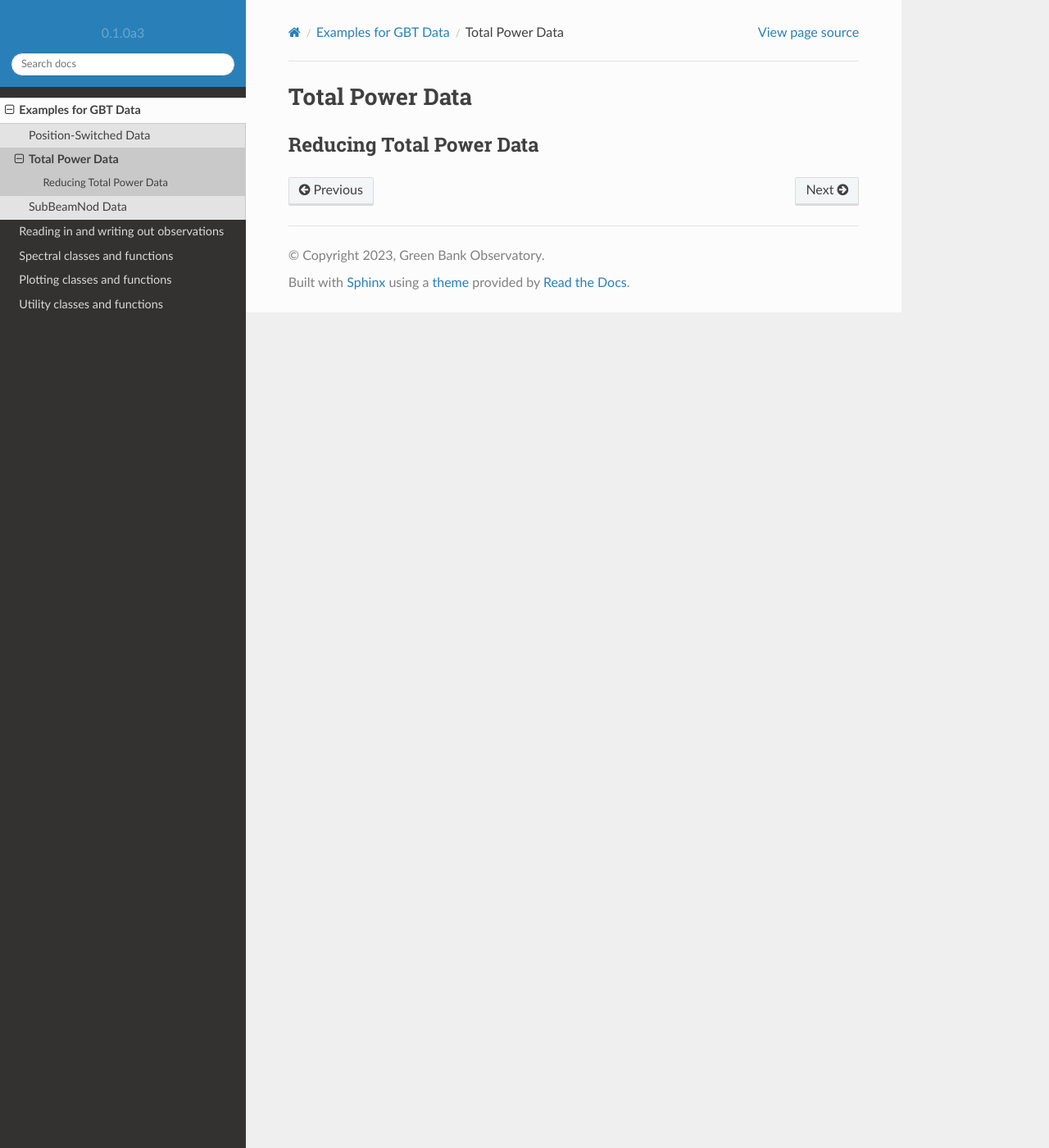
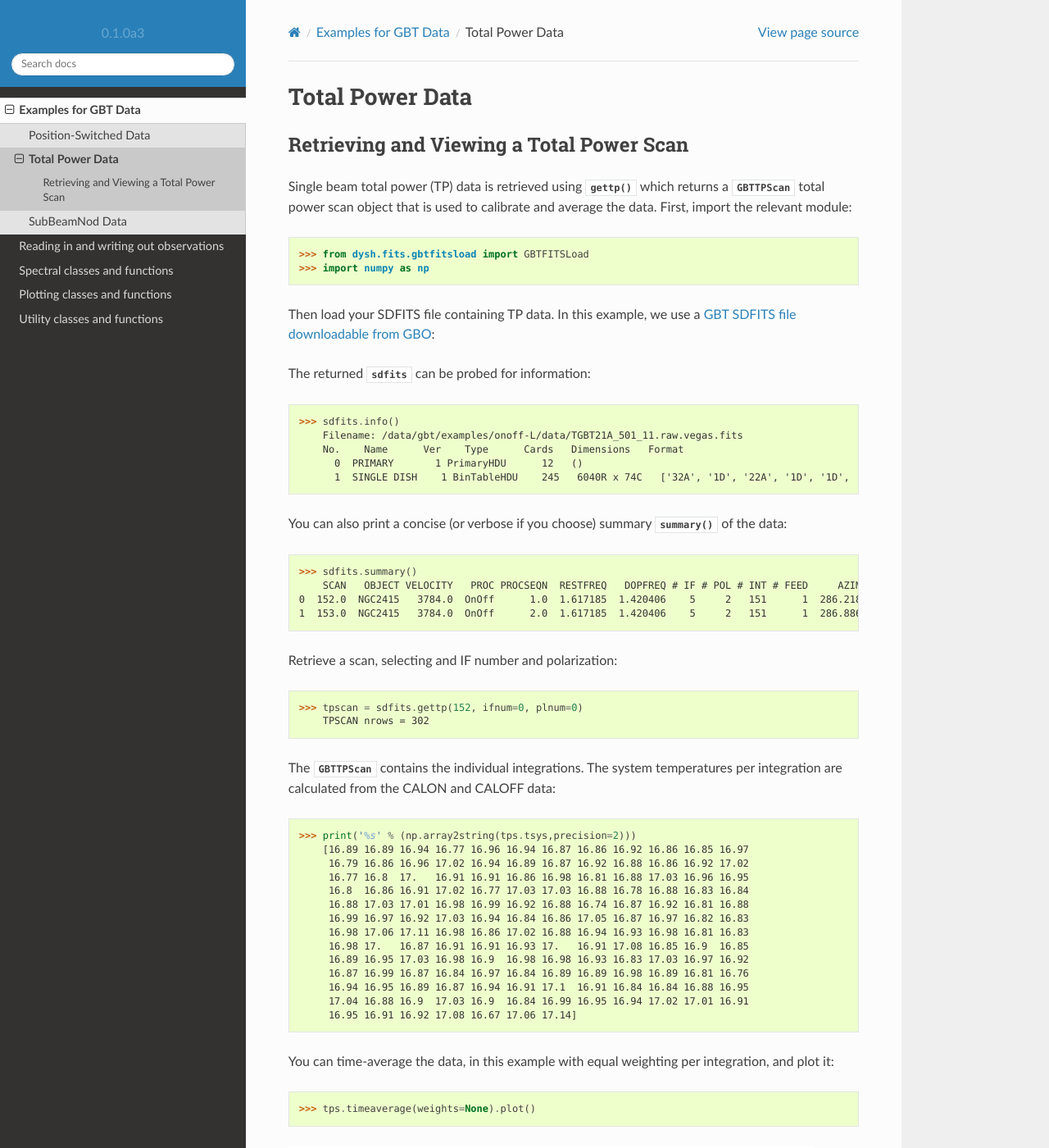
Before and after one commit to GreenBankObservatory/dysh, a Sphinx documentation site: the page built from docs/totalpower.rst, in a window 1280 px wide and 1400 px high. Shown: the whole window at 82% size. Built offline with Sphinx 7.4.7 and the Read the Docs theme 2.0.0, drawn with Linux system fonts in a browser that asks for light colours.

Commit message:
total power example

```diff
--- a/docs/totalpower.rst
+++ b/docs/totalpower.rst
@@ -2,5 +2,58 @@
 Total Power Data
 ****************
 
-Reducing Total Power Data
-=========================
+Retrieving and Viewing a Total Power Scan
+=========================================
+
+Single beam total power (TP) data is retrieved using :meth:`~dysh.fits.gbtfitsload.GBTFITSLoad.gettp` which returns a :class:`~dysh.spectra.scan.GBTTPScan` total power scan object that is used to calibrate and average the data.  First, import the relevant module::
+
+    >>> from dysh.fits.gbtfitsload import GBTFITSLoad
+    >>> import numpy as np
+
+..  (TODO need to replace fixed path with get_example_data() and explanation thereof)::
+
+Then load your SDFITS file containing TP data. In this example, we use a
+`GBT SDFITS file downloadable from GBO <http://www.gb.nrao.edu/dysh/example_data/onoff-L/data/TGBT21A_501_11.raw.vegas.fits>`_::
+
+The returned `sdfits` can be probed for information::
+
+    >>> sdfits.info()
+        Filename: /data/gbt/examples/onoff-L/data/TGBT21A_501_11.raw.vegas.fits
+        No.    Name      Ver    Type      Cards   Dimensions   Format
+          0  PRIMARY       1 PrimaryHDU      12   ()
+          1  SINGLE DISH    1 BinTableHDU    245   6040R x 74C   ['32A', '1D', '22A', '1D', '1D', '1D', '32768E', '16A', '6A', '8A', '1D', '1D', '1D', '4A', '1D', '4A', '1D', '1I', '32A', '32A', '1J', '32A', '16A', '1E', '8A', '1D', '1D', '1D', '1D', '1D', '1D', '1D', '1D', '1D', '1D', '1D', '1D', '8A', '1D', '1D', '12A', '1I', '1I', '1D', '1D', '1I', '1A', '1I', '1I', '16A', '16A', '1J', '1J', '22A', '1D', '1D', '1I', '1A', '1D', '1E', '1D', '1D', '1D', '1D', '1D', '1A', '1A', '8A', '1E', '1E', '16A', '1I', '1I', '1I']
+
+You can also print a concise (or verbose if you choose) summary :meth:`~dysh.fits.gbtfitsload.GBTFITSLoad.summary` of the data::
+
+    >>> sdfits.summary()
+        SCAN   OBJECT VELOCITY   PROC PROCSEQN  RESTFREQ   DOPFREQ # IF # POL # INT # FEED     AZIMUTH   ELEVATIO
+    0  152.0  NGC2415   3784.0  OnOff      1.0  1.617185  1.420406    5     2   151      1  286.218008   41.62843
+    1  153.0  NGC2415   3784.0  OnOff      2.0  1.617185  1.420406    5     2   151      1  286.886521  41.118134
+
+Retrieve a scan, selecting and IF number and polarization::
+
+    >>> tpscan = sdfits.gettp(152, ifnum=0, plnum=0)
+        TPSCAN nrows = 302
+
+The `~dysh.spectra.scan.GBTTPScan` contains the individual integrations.  The system temperatures per integration are calculated from the CALON and CALOFF data::
+
+    >>> print('%s' % (np.array2string(tps.tsys,precision=2)))
+        [16.89 16.89 16.94 16.77 16.96 16.94 16.87 16.86 16.92 16.86 16.85 16.97
+         16.79 16.86 16.96 17.02 16.94 16.89 16.87 16.92 16.88 16.86 16.92 17.02
+         16.77 16.8  17.   16.91 16.91 16.86 16.98 16.81 16.88 17.03 16.96 16.95
+         16.8  16.86 16.91 17.02 16.77 17.03 17.03 16.88 16.78 16.88 16.83 16.84
+         16.88 17.03 17.01 16.98 16.99 16.92 16.88 16.74 16.87 16.92 16.81 16.88
+         16.99 16.97 16.92 17.03 16.94 16.84 16.86 17.05 16.87 16.97 16.82 16.83
+         16.98 17.06 17.11 16.98 16.86 17.02 16.88 16.94 16.93 16.98 16.81 16.83
+         16.98 17.   16.87 16.91 16.91 16.93 17.   16.91 17.08 16.85 16.9  16.85
+         16.89 16.95 17.03 16.98 16.9  16.98 16.98 16.93 16.83 17.03 16.97 16.92
+         16.87 16.99 16.87 16.84 16.97 16.84 16.89 16.89 16.98 16.89 16.81 16.76
+         16.94 16.95 16.89 16.87 16.94 16.91 17.1  16.91 16.84 16.84 16.88 16.95
+         17.04 16.88 16.9  17.03 16.9  16.84 16.99 16.95 16.94 17.02 17.01 16.91
+         16.95 16.91 16.92 17.08 16.67 17.06 17.14]
+
+You can time-average the data, in this example with equal weighting per integration, and plot it::
+
+    >>> tps.timeaverage(weights=None).plot()
+
+.. image:: static/tp_153_eqweight.png
```
Also changed, not shown: docs/static/tp_153_eqweight.png (added).
